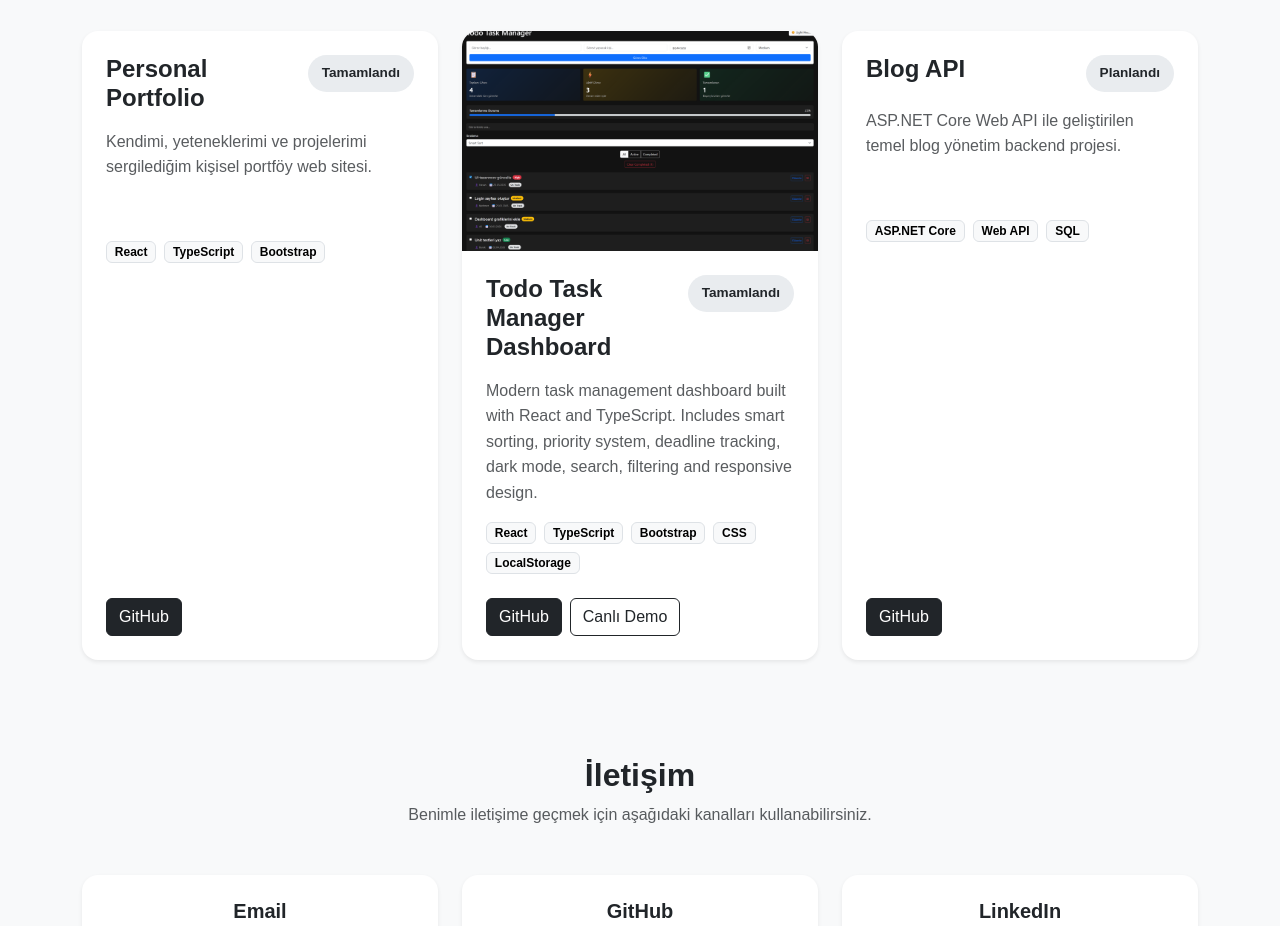
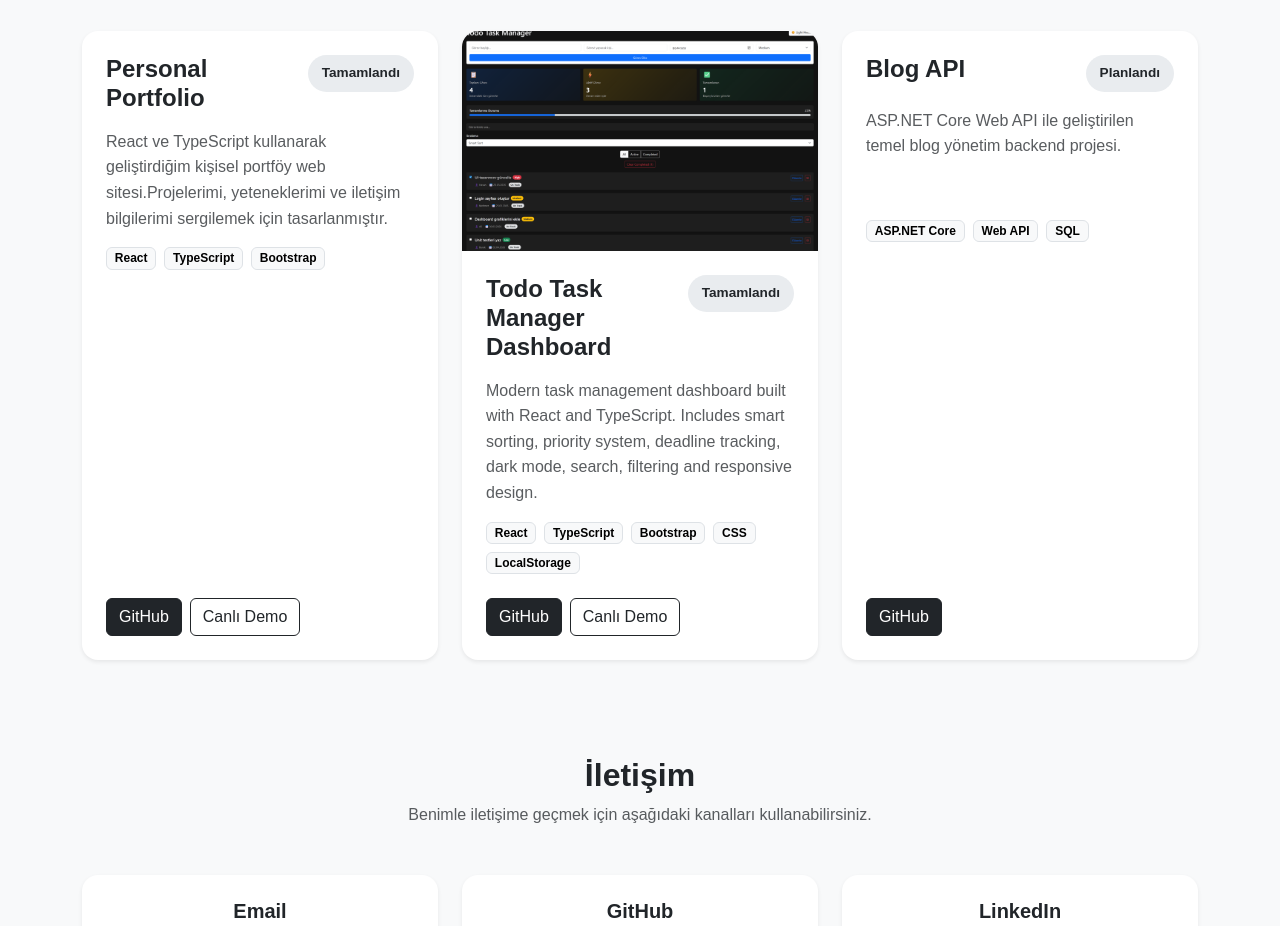
Before and after one commit to HCTORER/personal-portfolio, a React (Vite) app: page / in a window 1280 px wide. Shown: the part 1780-2706 px from the top of the page. Built offline with nearby package versions, Linux system fonts and the light colour scheme.

Commit message:
Update portfolio projects with live demo links

```diff
--- a/src/data/projects.ts
+++ b/src/data/projects.ts
@@ -5,10 +5,10 @@ export const projects = [
     id: 1,
     title: "Personal Portfolio",
     description:
-      "Kendimi, yeteneklerimi ve projelerimi sergilediğim kişisel portföy web sitesi.",
+      "React ve TypeScript kullanarak geliştirdiğim kişisel portföy web sitesi.Projelerimi, yeteneklerimi ve iletişim bilgilerimi sergilemek için tasarlanmıştır. ",
     technologies: ["React", "TypeScript", "Bootstrap"],
-    githubUrl: "https://github.com/HCTORER",
-    liveUrl: "",
+    githubUrl: "https://github.com/HCTORER/personal-portfolio",
+    liveUrl: "https://personal-portfolio-zeta-jade-31.vercel.app",
     status: "Tamamlandı",
     image: "",
   },
```
